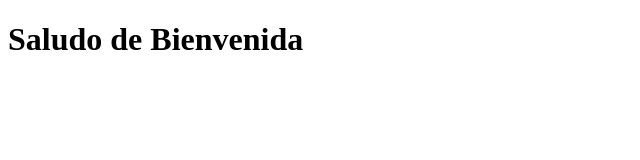
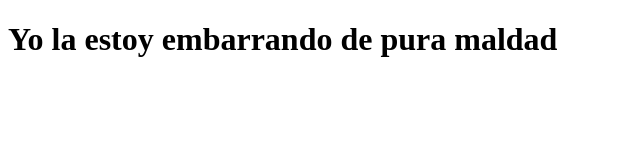
Before and after one commit to mapulgarin2/git3, a plain HTML site: page index.html in a window 1280 px wide. Shown: the whole page, without its empty margins (0-640 px from the left). Drawn offline with Linux system fonts and the light colour scheme.

Commit message:
El maldadoso

```diff
--- a/index.html
+++ b/index.html
@@ -7,6 +7,6 @@
     <title>Document</title>
 </head>
 <body>
-    <h1>Saludo de Bienvenida</h1>
+    <h1>Yo la estoy embarrando de pura maldad</h1>
 </body>
 </html>
```
